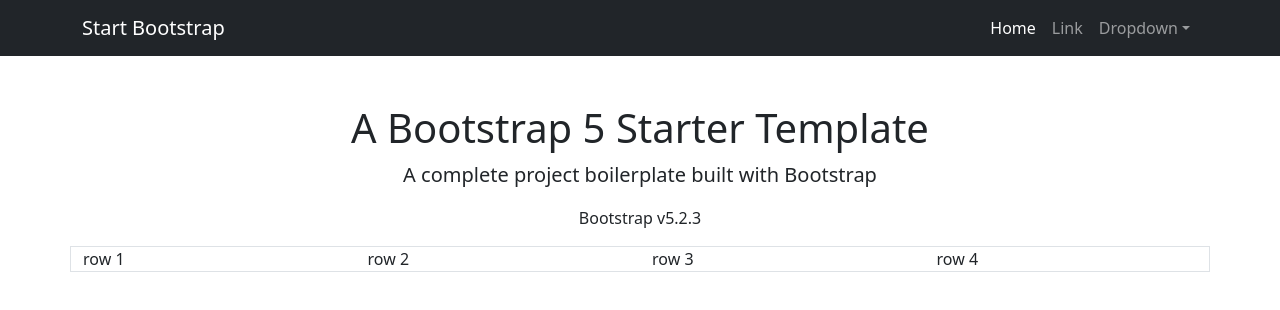
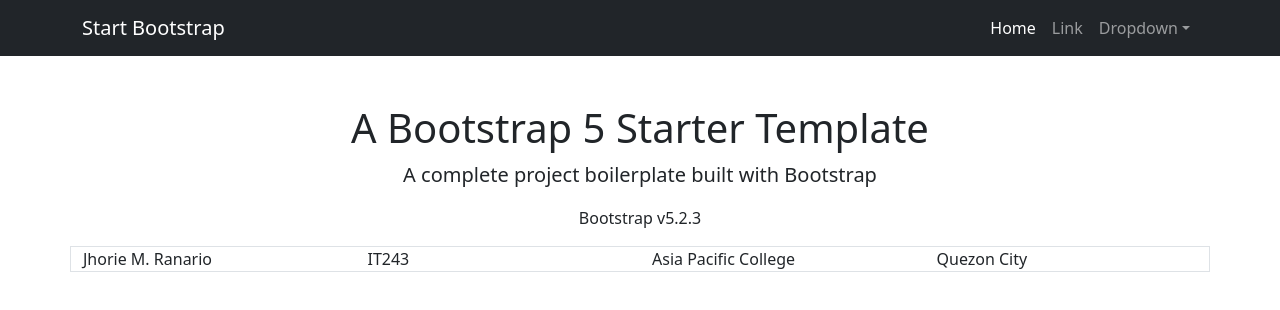
Before and after one commit to Dyoriii/webprog-it243-bootstrap-template, a plain HTML site: page sb/index.html in a window 1280 px wide. Drawn offline with nearby package versions, Linux system fonts and the light colour scheme.

Commit message:
added personal information

```diff
--- a/sb/index.html
+++ b/sb/index.html
@@ -45,10 +45,10 @@
 
         <div class="container challenge">
             <div class="row border">
-                <div class="col-12 col-sm-6 col-md-6 col-lg-3 col-xl-3">row 1</div>
-                <div class="col-12 col-sm-6 col-md-6 col-lg-9 col-xl-3">row 2</div>
-                <div class="col-12 col-sm-6 col-md-6 col-lg-9 col-xl-3">row 3</div>
-            <div class="col-12 col-sm-6 col-md-6 col-lg-3 col-xl-3">row 4</div>
+                <div class="col-12 col-sm-6 col-md-6 col-lg-3 col-xl-3">Jhorie M. Ranario</div>
+                <div class="col-12 col-sm-6 col-md-6 col-lg-9 col-xl-3">IT243</div>
+                <div class="col-12 col-sm-6 col-md-6 col-lg-9 col-xl-3">Asia Pacific College</div>
+            <div class="col-12 col-sm-6 col-md-6 col-lg-3 col-xl-3">Quezon City</div>
         </div>
     </div>
 
```
